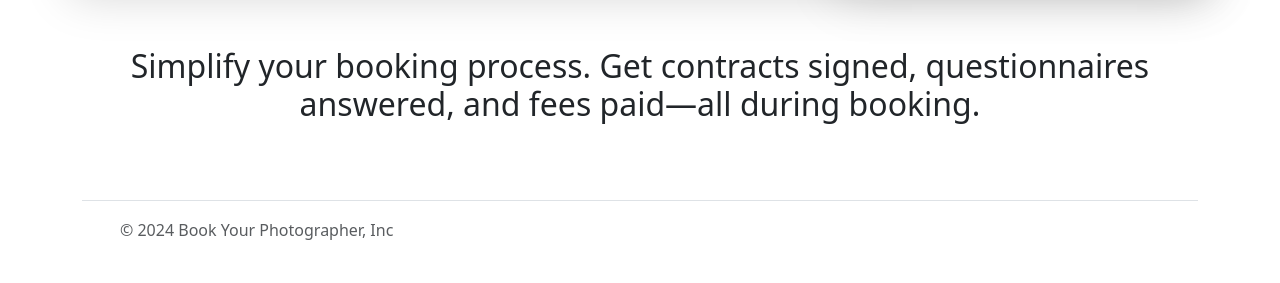
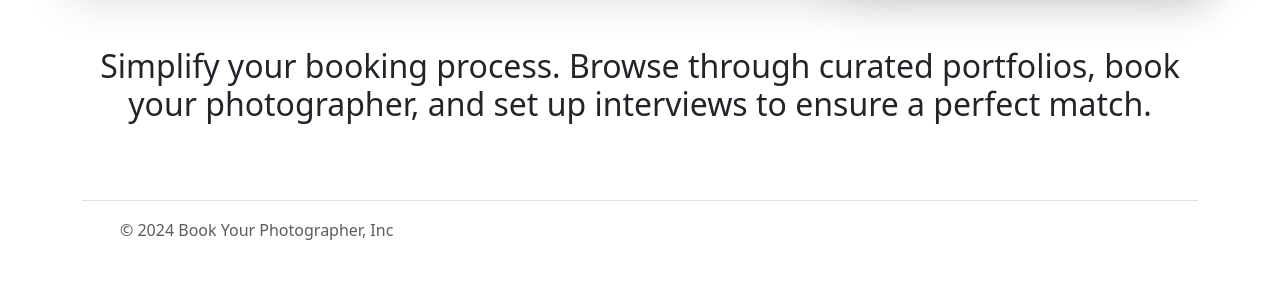
Before and after one commit to 21abhaya/byp, a Django app: page / in a window 1280 px wide. Shown: the part 715-998 px from the top of the page. Run offline with Django 5.2, Linux system fonts and the light colour scheme.

Commit message:
subheading added

```diff
--- a/templates/frontend/homepage.html
+++ b/templates/frontend/homepage.html
@@ -75,7 +75,7 @@
         </div>
       </div>
     </div>
-    <div class="container my-5" style="padding: 20px; padding-left: 20px; padding-right: 20px;"><div class="lg:w-8/12 mx-auto text-center"><div style="opacity: 1; transform: none; text-align: center;"><h2 class="text-serif text-2xl lg:text-4xl lg:leading-normal leading-normal">Simplify your booking process. Get contracts signed, questionnaires answered, and fees paid—all during booking.</h2></div></div></div>
+    <div class="container my-5" style="padding: 20px; padding-left: 20px; padding-right: 20px;"><div class="lg:w-8/12 mx-auto text-center"><div style="opacity: 1; transform: none; text-align: center;"><h2 class="text-serif text-2xl lg:text-4xl lg:leading-normal leading-normal">Simplify your booking process. Browse through curated portfolios, book your photographer, and set up interviews to ensure a perfect match.</h2></div></div></div>
   </main>
   <div class="gap" style="margin: 10px;"></div>
   <div class="container">
```
